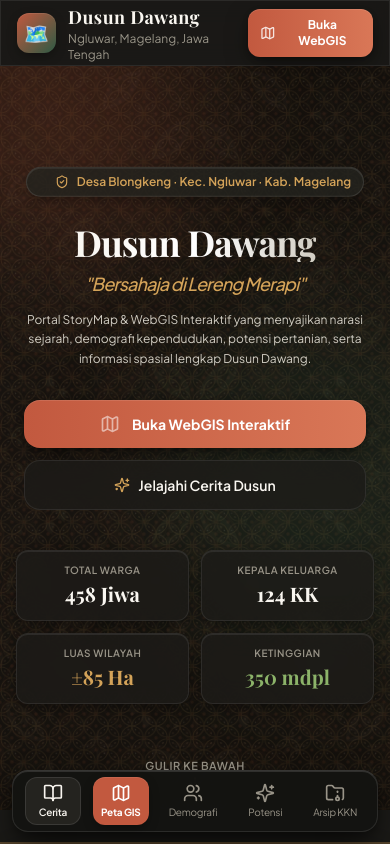
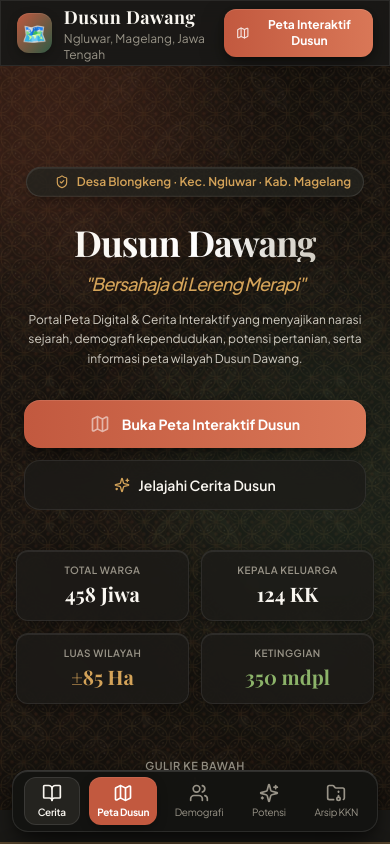
Before and after one commit to pendekarspasial/DUSUN-DAWANG, a React (Vite) app: page / in a window 390 px wide. Shown: the top 844 px of the page. Built offline with nearby package versions, Linux system fonts and the light colour scheme; a web font is replaced by a local one.

Commit message:
refactor: simplify technical GIS terms to intuitive Indonesian words like Peta Interaktif & Peta Digital

```diff
--- a/src/components/modules/Footer.tsx
+++ b/src/components/modules/Footer.tsx
@@ -27,7 +27,7 @@ export const Footer: React.FC<FooterProps> = ({ dusun }) => {
           </div>
 
           <p className="text-xs text-dawang-sandMuted leading-relaxed">
-            Portal StoryMap & WebGIS Interaktif resmi Dusun Dawang. Dikembangkan sebagai sarana transparansi informasi spasial kependudukan, potensi pertanian, dan dokumen digital KKN 2025.
+            Portal Peta Digital & Cerita Interaktif resmi Dusun Dawang. Dikembangkan sebagai sarana transparansi informasi kependudukan, potensi pertanian, dan dokumen digital KKN.
           </p>
 
           {/* Mobile QR Card */}
@@ -39,7 +39,7 @@ export const Footer: React.FC<FooterProps> = ({ dusun }) => {
                   <div className="w-3 h-3 bg-dawang-gold rounded-sm" />
                   <div className="w-3 h-3 bg-dawang-clay rounded-sm" />
                 </div>
-                <div className="text-[8px] font-mono text-center text-white font-bold">QR GIS</div>
+                <div className="text-[8px] font-mono text-center text-white font-bold">QR PETA</div>
                 <div className="flex justify-between">
                   <div className="w-3 h-3 bg-dawang-paddyGold rounded-sm" />
                   <div className="w-3 h-3 bg-dawang-gold rounded-sm" />
--- a/src/components/navigation/Navbar.tsx
+++ b/src/components/navigation/Navbar.tsx
@@ -89,7 +89,7 @@ export const Navbar: React.FC<NavbarProps> = ({
             }`}
           >
             <Map className="w-4 h-4 animate-pulse-subtle" />
-            <span>{gisMode ? 'Tutup Peta GIS' : 'Buka WebGIS'}</span>
+            <span>{gisMode ? 'Tutup Peta' : 'Peta Interaktif Dusun'}</span>
           </button>
         </div>
 
--- a/src/components/navigation/StickyBottomNav.tsx
+++ b/src/components/navigation/StickyBottomNav.tsx
@@ -16,7 +16,7 @@ export const StickyBottomNav: React.FC<StickyBottomNavProps> = ({
 }) => {
   const navItems = [
     { id: 'cerita', label: 'Cerita', icon: BookOpen, action: () => { setGisMode(false); setActiveTab('cerita'); scrollToSection('cerita'); } },
-    { id: 'gis', label: 'Peta GIS', icon: Map, action: () => setGisMode(!gisMode) },
+    { id: 'gis', label: 'Peta Dusun', icon: Map, action: () => setGisMode(!gisMode) },
     { id: 'demografi', label: 'Demografi', icon: Users, action: () => { setGisMode(false); setActiveTab('demografi'); scrollToSection('demografi'); } },
     { id: 'potensi', label: 'Potensi', icon: Sparkles, action: () => { setGisMode(false); setActiveTab('potensi'); scrollToSection('potensi'); } },
     { id: 'arsip-kkn', label: 'Arsip KKN', icon: FolderArchive, action: () => { setGisMode(false); setActiveTab('arsip-kkn'); scrollToSection('arsip-kkn'); } },
--- a/src/components/storymap/MobileHero.tsx
+++ b/src/components/storymap/MobileHero.tsx
@@ -46,7 +46,7 @@ export const MobileHero: React.FC<MobileHeroProps> = ({
 
         {/* Subtitle Description */}
         <p className="max-w-xl text-xs sm:text-base text-dawang-sandMuted leading-relaxed mb-8">
-          Portal StoryMap & WebGIS Interaktif yang menyajikan narasi sejarah, demografi kependudukan, potensi pertanian, serta informasi spasial lengkap Dusun Dawang.
+          Portal Peta Digital & Cerita Interaktif yang menyajikan narasi sejarah, demografi kependudukan, potensi pertanian, serta informasi peta wilayah Dusun Dawang.
         </p>
 
         {/* Quick-Action CTA Buttons for Mobile QR Visitors */}
@@ -56,7 +56,7 @@ export const MobileHero: React.FC<MobileHeroProps> = ({
             className="flex items-center justify-center gap-3 px-6 py-3.5 rounded-2xl bg-gradient-to-r from-dawang-clay to-dawang-clayLight text-white font-bold text-sm shadow-2.5d-md hover:brightness-110 active:scale-98 transition-all"
           >
             <Map className="w-5 h-5 animate-pulse" />
-            <span>Buka WebGIS Interaktif</span>
+            <span>Buka Peta Interaktif Dusun</span>
           </button>
 
           <button
--- a/src/components/storymap/StoryTimeline.tsx
+++ b/src/components/storymap/StoryTimeline.tsx
@@ -48,15 +48,15 @@ export const StoryTimeline: React.FC<StoryTimelineProps> = ({ onFocusMapLocation
     },
     {
       id: 4,
-      title: "Bab IV: Digitalisasi Spasial & WebGIS",
+      title: "Bab IV: Pemetaan Digital Dusun Dawang",
       subtitle: "Masa Depan Dusun Berdaya Teknologi",
       icon: Cpu,
-      badge: "Inovasi GIS",
+      badge: "Peta Digital",
       color: "from-[#2563eb] to-[#60a5fa]",
       coords: { lat: -7.6170, lng: 110.2780, zoom: 16 },
-      description: "Program KKN Bela Negara UPN Veteran Yogyakarta 2026 menghadirkan inovasi pemetaan spasial presisi tinggi dan platform WebGIS StoryMap berbasis QR Code. Seluruh batas wilayah, fasilitas umum, dan persil bangunan kini dapat diakses secara digital.",
+      description: "Program KKN Bela Negara UPN Veteran Yogyakarta 2026 menghadirkan pemetaan wilayah digital dan peta interaktif berbasis QR Code. Seluruh batas wilayah, fasilitas umum, persawahan, dan rumah warga kini dapat diakses secara digital di HP.",
       image: "/fotorumah/RT3.jpg.jpg",
-      details: ["Pemetaan Geospasial WGS84 presisi tinggi", "Interaktif WebGIS berbasis QR Code papan informasi", "Arsip Digital KKN & Monografi Desa terintegrasi"]
+      details: ["Pemetaan wilayah & batas RT presisi tinggi", "Peta Digital Interaktif berbasis QR Code papan informasi", "Arsip Digital KKN & Monografi Desa terintegrasi"]
     }
   ];
 
@@ -156,7 +156,7 @@ export const StoryTimeline: React.FC<StoryTimelineProps> = ({ onFocusMapLocation
                       className="inline-flex items-center gap-2 px-5 py-2.5 rounded-xl bg-gradient-to-r from-dawang-clay to-dawang-clayLight text-white font-bold text-xs shadow-lg hover:brightness-110 active:scale-95 transition-all mt-4"
                     >
                       <MapPin className="w-4 h-4 animate-bounce" />
-                      <span>Lihat Lokasi Bab Ini di Peta WebGIS</span>
+                      <span>Lihat Lokasi Bab Ini di Peta Interaktif</span>
                       <ChevronRight className="w-4 h-4" />
                     </button>
                   )}
--- a/src/components/storymap/ThematicMapGrid.tsx
+++ b/src/components/storymap/ThematicMapGrid.tsx
@@ -120,13 +120,13 @@ export const ThematicMapGrid: React.FC<ThematicMapGridProps> = ({ onSelectMapFor
         <div className="text-center max-w-2xl mx-auto mb-12">
           <div className="inline-flex items-center gap-2 px-4 py-1.5 rounded-full bg-blue-600/30 border-2 border-blue-400/60 text-blue-300 text-xs font-extrabold tracking-wide mb-3 shadow-lg">
             <Layers className="w-4 h-4 text-cyan-300 animate-pulse" />
-            <span>KOLEKSI KARTOGRAFI DIGITAL</span>
+            <span>KOLEKSI PETA DIGITAL DUSUN</span>
           </div>
           <h2 className="font-serif font-bold text-3xl sm:text-5xl text-dawang-sand tracking-wide drop-shadow-md">
-            Galeri Peta Tematik Spasial
+            Peta Digital Dusun Dawang
           </h2>
           <p className="text-xs sm:text-sm text-blue-200/80 font-medium mt-2">
-            Koleksi peta tematik resmi hasil survei lapangan dan digitasi geospasial Dusun Dawang.
+            Koleksi peta wilayah, rumah warga, persawahan, dan lokasi fasilitas umum Dusun Dawang.
           </p>
         </div>
 
@@ -176,17 +176,17 @@ export const ThematicMapGrid: React.FC<ThematicMapGridProps> = ({ onSelectMapFor
                   className="flex-1 flex items-center justify-center gap-1.5 py-2.5 rounded-xl bg-blue-600/40 hover:bg-blue-600 text-white text-xs font-bold border border-blue-400/50 shadow-md transition-all active:scale-95"
                 >
                   <Eye className="w-3.5 h-3.5" />
-                  <span>Pratinjau</span>
+                  <span>Lihat Detail</span>
                 </button>
 
                 {onSelectMapForGis && (
                   <button
                     onClick={() => onSelectMapForGis(mapItem.geojsonFile)}
-                    className="flex items-center justify-center gap-1 py-2.5 px-3 rounded-xl bg-cyan-500 text-slate-950 font-bold text-xs shadow-md hover:brightness-110 active:scale-95 transition-all"
-                    title="Buka Peta Ini di Full WebGIS Interaktif"
+                    className="flex items-center justify-center gap-1.5 py-2.5 px-3.5 rounded-xl bg-cyan-500 text-slate-950 font-extrabold text-xs shadow-md hover:brightness-110 active:scale-95 transition-all"
+                    title="Buka Peta Ini di Peta Interaktif"
                   >
                     <Compass className="w-4 h-4" />
-                    <span className="hidden sm:inline">GIS</span>
+                    <span>Buka Peta</span>
                   </button>
                 )}
               </div>
```
